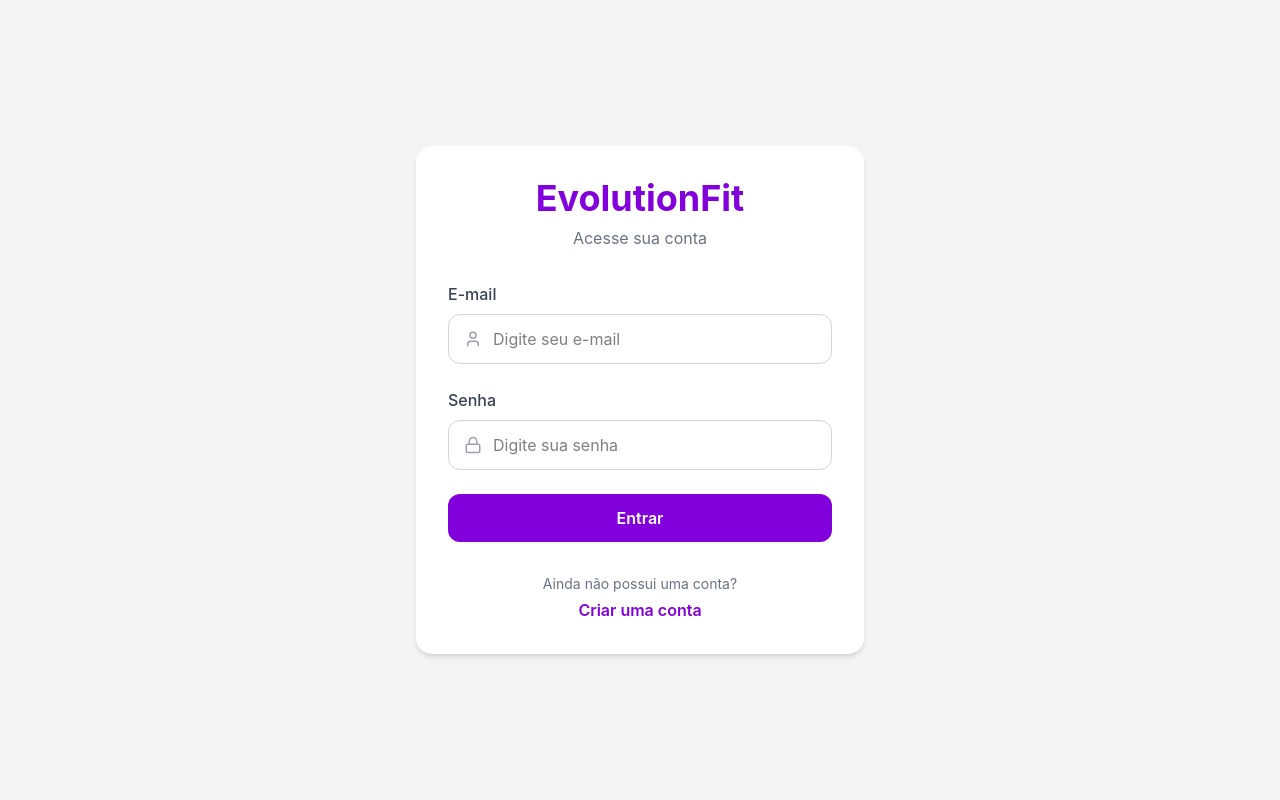
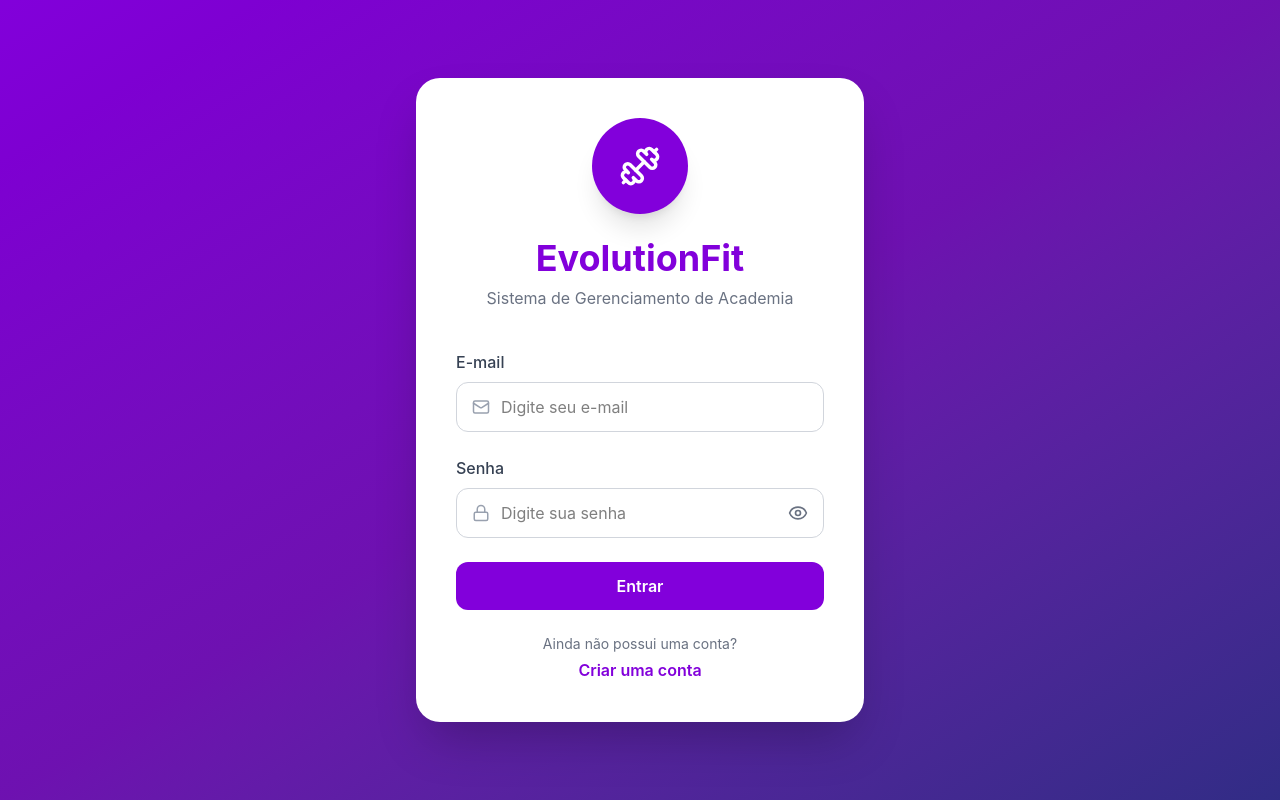
Before and after one commit to Fernando-Moreno-7/projetoTCC, a React app in the folder frontend/: page / in a window 1280 px wide. Built offline with nearby package versions, Linux system fonts and the light colour scheme; the HTML template or start-up script is replaced by a standard one.

Commit message:
integra login e autenticação com backend

```diff
--- a/frontend/src/pages/Login/Login.jsx
+++ b/frontend/src/pages/Login/Login.jsx
@@ -1,25 +1,105 @@
+import { useState } from "react";
 import { useNavigate } from "react-router-dom";
+import axios from "axios";
 
 import {
-    User,
-    Lock
+    Mail,
+    Lock,
+    Eye,
+    EyeOff,
+    Dumbbell
 } from "lucide-react";
 
 export default function Login() {
 
     const navigate = useNavigate();
 
+    const [email, setEmail] = useState("");
+    const [senha, setSenha] = useState("");
+    const [mostrarSenha, setMostrarSenha] = useState(false);
+    const [carregando, setCarregando] = useState(false);
+
+    async function handleLogin(e) {
+
+        e.preventDefault();
+
+        if (!email || !senha) {
+
+            alert("Preencha o e-mail e a senha!");
+
+            return;
+        }
+
+        try {
+
+            setCarregando(true);
+
+            const response = await axios.post(
+                "http://localhost:5000/login",
+                {
+                    email,
+                    password: senha
+                }
+            );
+
+            localStorage.setItem(
+                "token",
+                response.data.token
+            );
+
+            localStorage.setItem(
+                "userId",
+                response.data.userId
+            );
+
+            alert(response.data.message);
+
+            navigate("/dashboard");
+
+        } catch (error) {
+
+            console.error(error);
+
+            if (error.response) {
+
+                alert(
+                    error.response.data.message ||
+                    "Erro ao realizar login!"
+                );
+
+            } else {
+
+                alert(
+                    "Não foi possível conectar ao servidor."
+                );
+
+            }
+
+        } finally {
+
+            setCarregando(false);
+
+        }
+    }
+
     return (
 
-        <div className="min-h-screen bg-gray-100 flex items-center justify-center p-6">
+        <div className="min-h-screen bg-gradient-to-br from-purple-700 via-purple-800 to-indigo-900 flex items-center justify-center p-6">
 
-            <div className="w-full max-w-md">
+            <div className="bg-white w-full max-w-md rounded-3xl shadow-2xl p-10">
 
-                <div className="bg-white rounded-2xl shadow-md p-8">
+                <div className="flex flex-col items-center mb-10">
 
-                    <div className="text-center mb-8">
+                    <div className="bg-purple-700 w-24 h-24 rounded-full flex items-center justify-center shadow-xl">
 
-                        <h1 className="text-4xl font-bold text-purple-700">
+                        <Dumbbell
+                            size={42}
+                            className="text-white"
+                        />
+
+                    </div>
+
+                    <h1 className="text-4xl font-bold text-purple-700 mt-6">
 
                         EvolutionFit
 
@@ -27,15 +107,16 @@ export default function Login() {
 
                     <p className="text-gray-500 mt-2">
 
-                            Acesse sua conta
+                        Sistema de Gerenciamento de Academia
 
                     </p>
 
                 </div>
 
-                    <div className="space-y-6">
-
-                        {/* E-mail */}
+                <form
+                    onSubmit={handleLogin}
+                    className="space-y-6"
+                >
 
                     <div>
 
@@ -47,22 +128,22 @@ export default function Login() {
 
                         <div className="relative">
 
-                                <User
+                            <Mail
                                 size={18}
-                                    className="absolute left-4 top-4 text-gray-400"
+                                className="absolute left-4 top-1/2 -translate-y-1/2 text-gray-400"
                             />
 
                             <input
                                 type="email"
+                                value={email}
+                                onChange={(e) => setEmail(e.target.value)}
                                 placeholder="Digite seu e-mail"
-                                    className="w-full border border-gray-300 rounded-xl py-3 pl-11 pr-4 focus:outline-none focus:ring-2 focus:ring-purple-600"
+                                className="w-full rounded-xl border border-gray-300 py-3 pl-11 pr-4 focus:outline-none focus:ring-2 focus:ring-purple-600"
                             />
 
                         </div>
 
                     </div>
-
-                        {/* Senha */}
 
                     <div>
 
@@ -76,33 +157,48 @@ export default function Login() {
 
                             <Lock
                                 size={18}
-                                    className="absolute left-4 top-4 text-gray-400"
+                                className="absolute left-4 top-1/2 -translate-y-1/2 text-gray-400"
                             />
 
                             <input
-                                    type="password"
+                                type={mostrarSenha ? "text" : "password"}
+                                value={senha}
+                                onChange={(e) => setSenha(e.target.value)}
                                 placeholder="Digite sua senha"
-                                    className="w-full border border-gray-300 rounded-xl py-3 pl-11 pr-4 focus:outline-none focus:ring-2 focus:ring-purple-600"
+                                className="w-full rounded-xl border border-gray-300 py-3 pl-11 pr-12 focus:outline-none focus:ring-2 focus:ring-purple-600"
                             />
+
+                            <button
+                                type="button"
+                                onClick={() => setMostrarSenha(!mostrarSenha)}
+                                className="absolute right-4 top-1/2 -translate-y-1/2 text-gray-500"
+                            >
+
+                                {mostrarSenha
+                                    ? <EyeOff size={20} />
+                                    : <Eye size={20} />
+                                }
+
+                            </button>
 
                         </div>
 
                     </div>
 
-                        {/* Entrar */}
-
                     <button
-                            onClick={() => navigate("/dashboard")}
-                            className="w-full bg-purple-700 hover:bg-purple-800 text-white py-3 rounded-xl font-semibold transition"
+                        type="submit"
+                        disabled={carregando}
+                        className="w-full bg-purple-700 hover:bg-purple-800 disabled:bg-purple-400 text-white font-semibold py-3 rounded-xl transition"
                     >
 
-                            Entrar
+                        {carregando
+                            ? "Entrando..."
+                            : "Entrar"
+                        }
 
                     </button>
 
-                        {/* Criar conta */}
-
-                        <div className="text-center pt-2">
+                    <div className="text-center">
 
                         <p className="text-gray-500 text-sm">
 
@@ -111,6 +207,7 @@ export default function Login() {
                         </p>
 
                         <button
+                            type="button"
                             onClick={() => navigate("/cadastrar-usuario")}
                             className="text-purple-700 hover:text-purple-900 font-semibold mt-1 transition"
                         >
@@ -121,9 +218,7 @@ export default function Login() {
 
                     </div>
 
-                    </div>
-
-                </div>
+                </form>
 
             </div>
 
```
Lines whose indentation alone changed are shown as unchanged.
